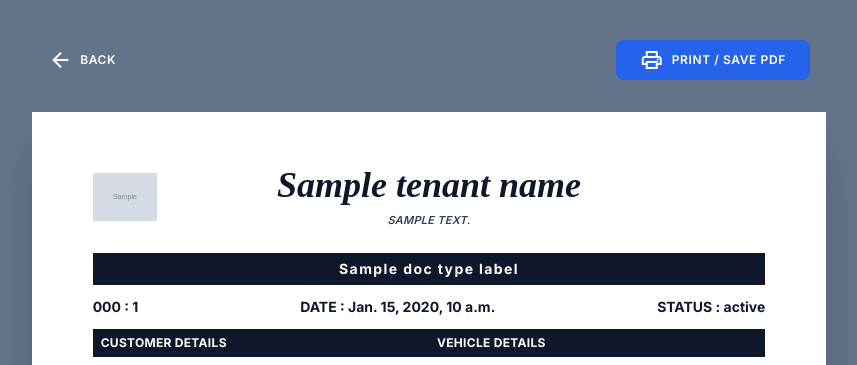
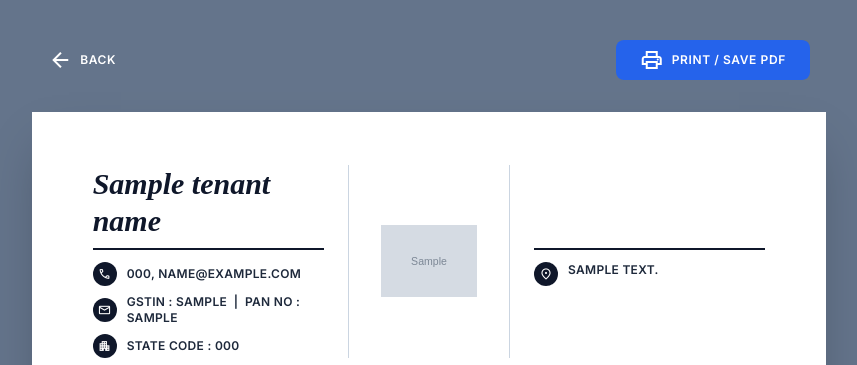
Before and after one commit to gowtham31469/vehubpro_backend, a Django app: template apps/platform/jobcards/templates/jobcards/jobcard_preview.html in a window 1280 px wide. Shown: the top 365 px of the page, without its empty margins (211-1068 px from the left). Run offline with Django 4.2, Linux system fonts and the light colour scheme; tables that the repository leaves empty hold one stand-in row (values such as "Sample post"); the template is opened without the code that fills it: values that come from a table or form of the project are taken from there, most other values are stand-ins (such as "Sample title", 1, 10 or a date in 2020); grey boxes marked "Sample" are stand-in pictures; parts of the project's set-up code (start-up, migrations or seed data) failed here and were passed over; some libraries are stand-ins or nearby versions; some web fonts are replaced.

Commit message:
Job card header

```diff
--- a/apps/platform/jobcards/templates/jobcards/jobcard_preview.html
+++ b/apps/platform/jobcards/templates/jobcards/jobcard_preview.html
@@ -93,19 +93,59 @@
   <div class="sheet bg-white text-slate-900 shadow-2xl">
 
     <!-- Header -->
-    <header class="avoid-break grid grid-cols-[64px_1fr_64px] items-start gap-4 mb-6">
-      <div>
+    <header class="avoid-break mb-6 grid grid-cols-[1fr_auto_1fr] gap-x-6" style="grid-template-rows: auto auto 1fr;">
+      <!-- Row 1 -->
+      <h1 class="row-start-1 col-start-1 font-wordmark italic text-3xl font-bold text-slate-900 leading-tight">{{ tenant_name }}</h1>
+      <div class="row-start-1 row-span-3 col-start-2 flex items-center justify-center border-l border-r border-slate-300 px-8">
         {% if logo_data_url %}
-        <img src="{{ logo_data_url }}" alt="Logo" class="w-16 h-16 object-contain" />
+        <img src="{{ logo_data_url }}" alt="Logo" class="w-24 h-24 object-contain" />
         {% endif %}
       </div>
-      <div class="text-center">
-        <h1 class="font-wordmark italic text-4xl font-bold text-slate-900">{{ tenant_name }}</h1>
-        {% if tenant_address %}
-        <p class="text-[11px] italic font-semibold uppercase tracking-wide text-slate-700 mt-2 leading-snug">{{ tenant_address|linebreaksbr }}</p>
+      <div class="row-start-1 col-start-3"></div>
+
+      <!-- Row 2: aligned divider rules -->
+      <div class="row-start-2 col-start-1 border-b-2 border-slate-900 mt-2 mb-3"></div>
+      <div class="row-start-2 col-start-3 border-b-2 border-slate-900 mt-2 mb-3"></div>
+
+      <!-- Row 3: contact details -->
+      <div class="row-start-3 col-start-1 space-y-2 text-xs text-slate-800">
+        {% if tenant_phone or tenant_email %}
+        <div class="flex items-center gap-2.5">
+          <span class="flex h-6 w-6 flex-shrink-0 items-center justify-center rounded-full bg-slate-900 text-white">
+            <span class="material-symbols-outlined" style="font-size: 14px;">call</span>
+          </span>
+          <span class="font-semibold uppercase tracking-wide">{% if tenant_phone %}{{ tenant_phone }}{% endif %}{% if tenant_phone and tenant_email %}, {% endif %}{% if tenant_email %}{{ tenant_email }}{% endif %}</span>
+        </div>
+        {% endif %}
+        {% if tenant_gstin or tenant_pan %}
+        <div class="flex items-center gap-2.5">
+          <span class="flex h-6 w-6 flex-shrink-0 items-center justify-center rounded-full bg-slate-900 text-white">
+            <span class="material-symbols-outlined" style="font-size: 14px;">mail</span>
+          </span>
+          <span class="font-semibold uppercase tracking-wide">{% if tenant_gstin %}GSTIN : {{ tenant_gstin }}{% endif %}{% if tenant_gstin and tenant_pan %}&nbsp;&nbsp;|&nbsp;&nbsp;{% endif %}{% if tenant_pan %}PAN NO : {{ tenant_pan }}{% endif %}</span>
+        </div>
+        {% endif %}
+        {% if tenant_state_code %}
+        <div class="flex items-center gap-2.5">
+          <span class="flex h-6 w-6 flex-shrink-0 items-center justify-center rounded-full bg-slate-900 text-white">
+            <span class="material-symbols-outlined" style="font-size: 14px;">apartment</span>
+          </span>
+          <span class="font-semibold uppercase tracking-wide">State Code : {{ tenant_state_code }}</span>
+        </div>
         {% endif %}
       </div>
-      <div></div>
+
+      <!-- Row 3: address -->
+      <div class="row-start-3 col-start-3 text-xs text-slate-800">
+        {% if tenant_address %}
+        <div class="flex items-start gap-2.5">
+          <span class="flex h-6 w-6 flex-shrink-0 items-center justify-center rounded-full bg-slate-900 text-white">
+            <span class="material-symbols-outlined" style="font-size: 14px;">location_on</span>
+          </span>
+          <span class="font-semibold uppercase tracking-wide leading-snug">{{ tenant_address|linebreaksbr }}</span>
+        </div>
+        {% endif %}
+      </div>
     </header>
 
     <!-- Document type bar -->
```
Also changed, not shown: apps/common/utils/pdf_documents.py (+12 -0 lines), apps/platform/invoices/pdf_generator.py (+22 -6 lines), apps/platform/jobcards/pdf_generator.py (+19 -1 lines).
